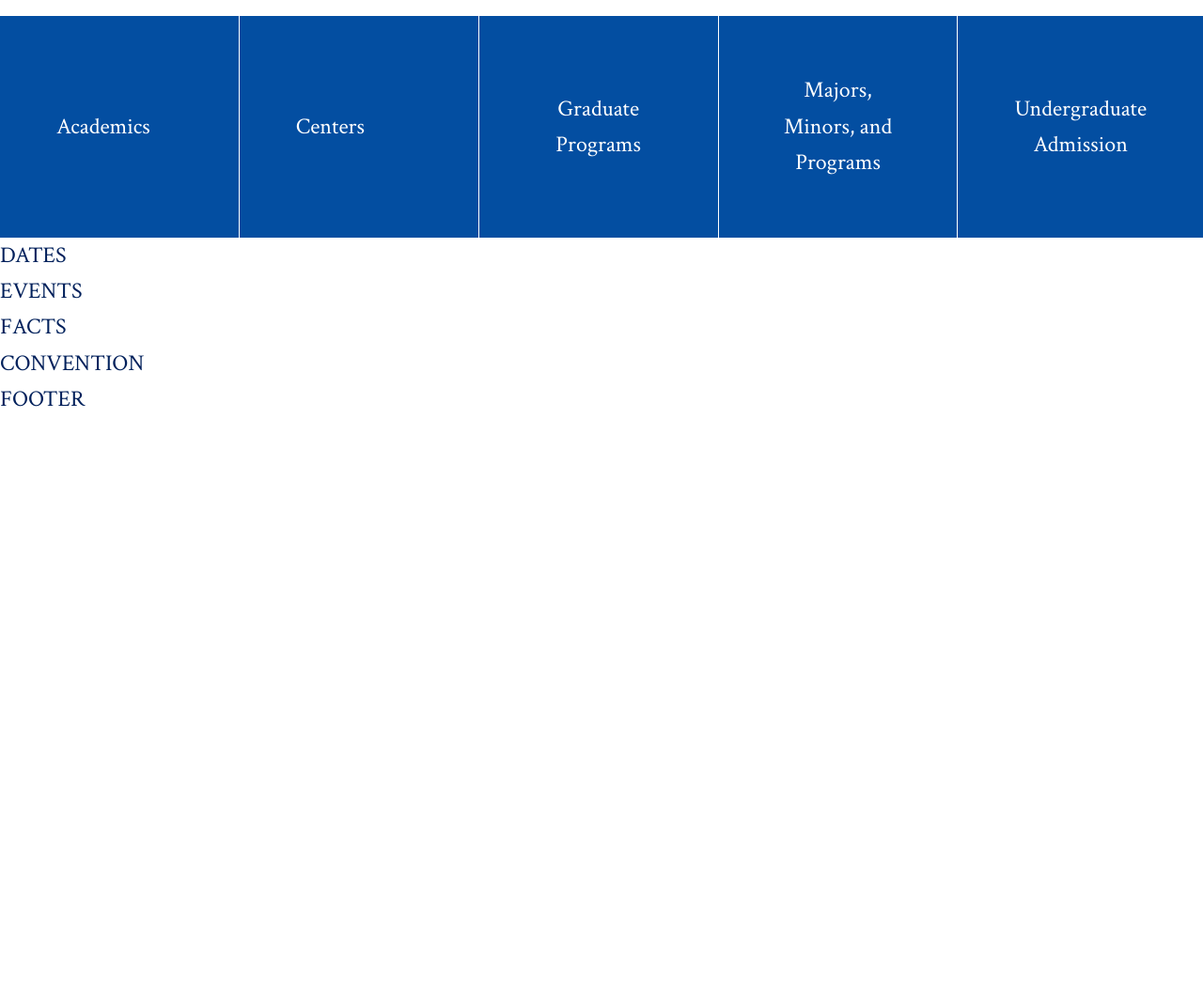
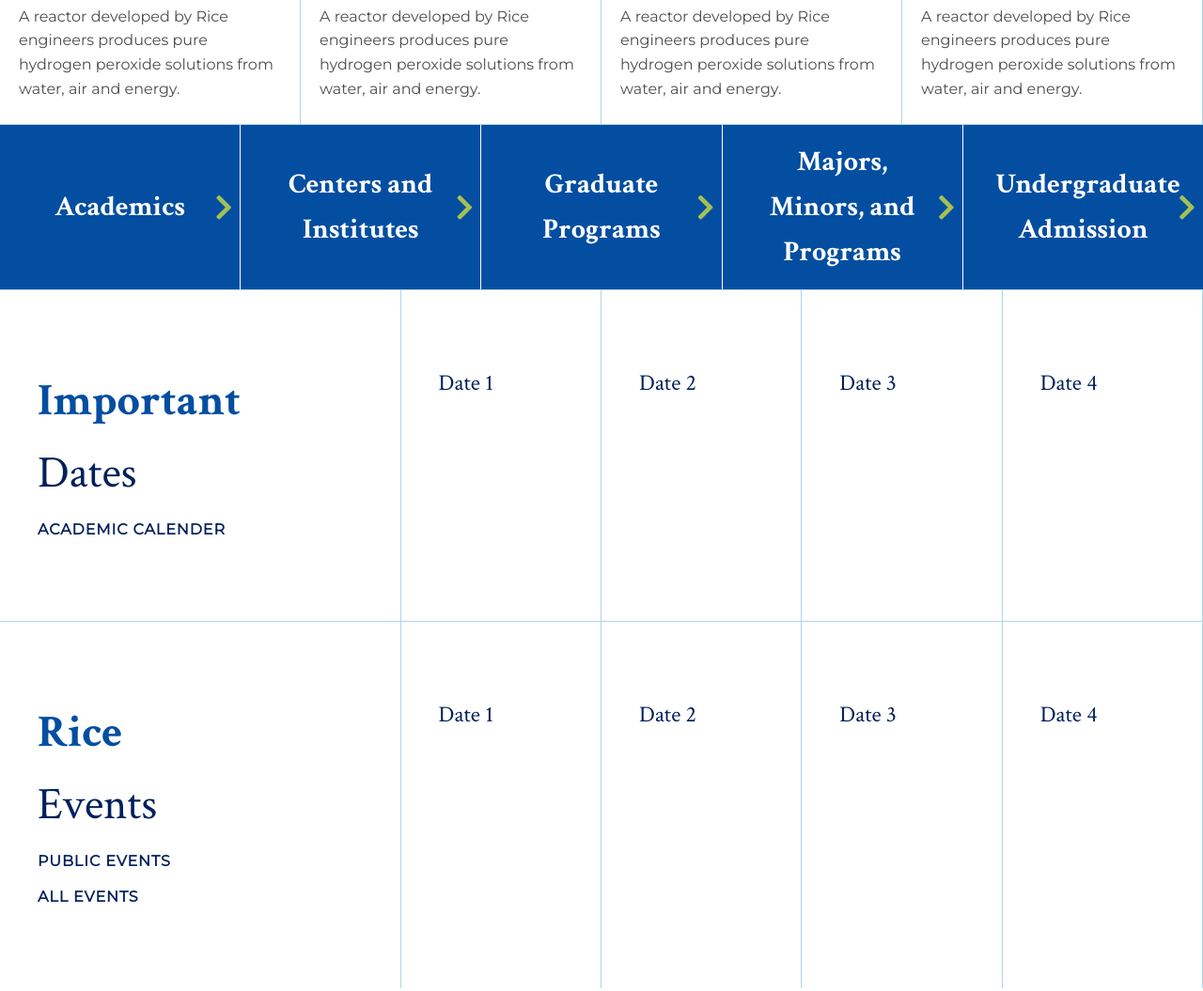
Before and after one commit to gliren/rice-university, a website: page index.html in a window 1280 px wide. Shown: the part 2160-3215 px from the top of the page at 94% size. Before the commit the page ends 2604 px from the top, so only its background shows below. Drawn offline with Linux system fonts and the light colour scheme.

Commit message:
Started events section and modified navigation section.

```diff
--- a/index.html
+++ b/index.html
@@ -34,55 +34,81 @@
         <section class="news default-space">
             <h1 class="news__title">Tomorrow's <span>Thinking</span></h1>
             <hr>
-            <p class="news__description">Rice University is a comprehensive research university located on a 300-acre tree-lined campus in Houston, Texas. Rice produces the next generation of leaders and advances tomorrow’s thinking. </p>
+            <h4 class="news__description">Rice University is a comprehensive research university located on a 300-acre tree-lined campus in Houston, Texas. Rice produces the next generation of leaders and advances tomorrow’s thinking. </h4>
         </section>
 
         <!--====== GALLERY ======-->
         <section class="gallery">
             <div class="gallery__box">
                 <a href="#"><img src="https://via.placeholder.com/300x350" alt=""></a>
+                <p class="gallery__description">A reactor developed by Rice engineers produces pure hydrogen peroxide solutions from water, air and energy. </p>
             </div>
             <div class="gallery__box">
                 <a href="#"><img src="https://via.placeholder.com/300x350" alt=""></a>
+                <p class="gallery__description">A reactor developed by Rice engineers produces pure hydrogen peroxide solutions from water, air and energy. </p>
+
             </div>
             <div class="gallery__box">
                 <a href="#"><img src="https://via.placeholder.com/300x350" alt=""></a>
+                <p class="gallery__description">A reactor developed by Rice engineers produces pure hydrogen peroxide solutions from water, air and energy. </p>
+
             </div>
             <div class="gallery__box">
                 <a href="#"><img src="https://via.placeholder.com/300x350" alt=""></a>
+                <p class="gallery__description">A reactor developed by Rice engineers produces pure hydrogen peroxide solutions from water, air and energy. </p>
+
             </div>
             <div class="gallery__box">
                 <a href="#"><img src="https://via.placeholder.com/300x350" alt=""></a>
+                <p class="gallery__description">A reactor developed by Rice engineers produces pure hydrogen peroxide solutions from water, air and energy. </p>
+
             </div>
             <div class="gallery__box">
                 <a href="#"><img src="https://via.placeholder.com/300x350" alt=""></a>
+                <p class="gallery__description">A reactor developed by Rice engineers produces pure hydrogen peroxide solutions from water, air and energy. </p>
+
             </div>
             <div class="gallery__box">
                 <a href="#"><img src="https://via.placeholder.com/300x350" alt=""></a>
+                <p class="gallery__description">A reactor developed by Rice engineers produces pure hydrogen peroxide solutions from water, air and energy. </p>
+
             </div>
             <div class="gallery__box">
                 <a href="#"><img src="https://via.placeholder.com/300x350" alt=""></a>
+                <p class="gallery__description">A reactor developed by Rice engineers produces pure hydrogen peroxide solutions from water, air and energy. </p>
+
             </div>
 
          </section>
 
         <!--====== NAVIGATION ======-->
         <section class="navigation">
-            <div class="navigation__box"><a href="#">Academics</a></div>
-            <div class="navigation__box"><a href="#">Centers</a></div>
-            <div class="navigation__box"><a href="#">Graduate Programs</a></div>
-            <div class="navigation__box"><a href="#">Majors, Minors, and Programs</a></div>
-            <div class="navigation__box"><a href="#">Undergraduate Admission</a></div>
+            <a class="navigation__link" href="#"> <div class="navigation__box"> Academics <i class="fas fa-chevron-right"></i></div></a>
+            <a class="navigation__link" href="#"> <div class="navigation__box">Centers and Institutes <i class="fas fa-chevron-right"></i></div></a>
+            <a class="navigation__link" href="#"> <div class="navigation__box">Graduate Programs <i class="fas fa-chevron-right"></i></div></a>
+            <a class="navigation__link" href="#"> <div class="navigation__box">Majors, Minors, and Programs <i class="fas fa-chevron-right"></i></div></a>
+            <a class="navigation__link" href="#"> <div class="navigation__box">Undergraduate Admission <i class="fas fa-chevron-right"></i></div></a>
         </section>
 
         <!--====== DATES ======-->
         <section class="dates">
-            DATES
-        </section>
-
-        <!--====== EVENTS ======-->
-        <section class="events">
-            EVENTS
+            <div class="dates__box">
+                <h3 class="dates__title"> <strong>Important</strong><br>Dates</h3>
+                <a class="dates__sub" href="#">Academic Calender</a>
+            </div>
+                <div class="dates__box">Date 1</div>
+                <div class="dates__box">Date 2</div>
+                <div class="dates__box">Date 3</div>
+                <div class="dates__box">Date 4</div>
+            <div class="dates__box">
+                <h3 class="dates__title"> <strong>Rice</strong> <br> Events</h3>
+                <a class="dates__sub"  href="#">Public Events</a> <br>
+                <a class="dates__sub"  href="#">All Events</a>
+            </div>
+                <div class="dates__box">Date 1</div>
+                <div class="dates__box">Date 2</div>
+                <div class="dates__box">Date 3</div>
+                <div class="dates__box">Date 4</div>
         </section>
 
         <!--====== FACTS ======-->
--- a/sass/_base.scss
+++ b/sass/_base.scss
@@ -4,8 +4,10 @@
 $hr-blue :#afd4ee;
 
 $icon-grey: #ACACAC;
+$text-grey: #4d4d4f;
+$shadow: rgb(134, 134, 134);
 
-$shadow: rgb(134, 134, 134);
+$green:#a4c055;
 
 // FONT VARIABLES
 $font-primary: 'Crimson Text', serif;
@@ -41,6 +43,27 @@
 }
 
 
+a:link,
+a:visited{
+    text-decoration: none;
+}
+
+h3{
+    font-size: 4.8rem;
+}
+
+strong{
+    color: $light-blue;
+}
+
+p{
+    color: $text-grey;
+    font-size: 1.6rem;
+    text-align: left;
+    font-family: $font-secondary;
+}
+
+
 .container{
     display: grid;
     width: 100vw;
@@ -48,12 +71,6 @@
     grid-template-rows: 19.5rem 75vh repeat(7,min-content);
     grid-template-columns: [full-start] 8rem [center-start] repeat(8, [col-start] minmax(min-content, 14rem) [col-end]) [center-end] minmax(8rem,1fr) [full-end];
 }
-
-a{
-    text-decoration: none;
-}
-
-
 
 
 .default-space{
--- a/sass/_dates.scss
+++ b/sass/_dates.scss
@@ -1,3 +1,29 @@
 .dates{
-    grid-column: 1/-1;
+    grid-column: full-start/full-end;
+
+    display: grid;
+    grid-template-columns: 33.33vw repeat(4,1fr);
+    grid-template-rows: repeat(2,max-content);
+
+    &__box{
+        border-right: 1px solid $hr-blue;
+        border-top: 1px solid $hr-blue;
+        padding: 8rem 4rem;
+
+    }
+
+    &__title{
+        font-weight: 400;
+    }
+
+    &__sub:link,
+    &__sub:visited{
+        text-transform: uppercase;
+        font-size: 1.6rem;
+        letter-spacing: .09rem;
+        font-family: $font-secondary;
+        color: $dark-blue;
+        font-weight: 600;
+
+    }
 }
--- a/sass/_gallery.scss
+++ b/sass/_gallery.scss
@@ -5,15 +5,21 @@
     display: grid;
     grid-template-columns: repeat(4,1fr);
     grid-template-rows: repeat(2,1fr);
-    padding: 2rem;
 
     &__box{
         text-align: center;
         border-right: 1px solid $hr-blue;
         border-bottom: 1px solid $hr-blue;
-        padding: 2.5rem 0;
+        padding: 2.5rem 2rem;
+
+        img{
+            width: 100%;
+            height: auto;
+        }
     }
 
 
 
+
+
 }
--- a/sass/_navigation.scss
+++ b/sass/_navigation.scss
@@ -4,21 +4,43 @@
     display: grid;
     grid-template-columns: repeat(5,1fr);
     grid-gap: .1rem;
-    // align-items: center;
+    grid-template-rows: min-content;
+
+
+    &__link:link,
+    &__link:visited{
+        background: $light-blue;
+        text-align: center;
+        font-weight: 700;
+        font-size: 3rem ;
+        color: #fff;
+
+        min-height: 17.5rem;
+        position: relative;
+        transition: .3s color;
+
+    }
+
+    &__link:hover{
+        color: $green;
+    }
 
     &__box{
-        background: $light-blue;
-        padding: 6rem;
-        display: flex;
-        align-items: center;
-        text-align: center;
+        position: absolute;
+        top: 50%;
+        transform: translateY(-50%);
+        width: 100%;
+        padding: 0 3.5rem;
 
-        a{
-            color: #fff;
-
-
-
+        i{
+            position: absolute;
+            right: 3%;
+            top: 50%;
+            transform: translateY(-50%);
+            color: $green;
 
         }
+
     }
+
 }
--- a/sass/_news.scss
+++ b/sass/_news.scss
@@ -21,6 +21,7 @@
         font-size: 2.7rem;
         font-weight: 400;
 
+
     }
 
 }
```
Also changed, not shown: css/style.css.
